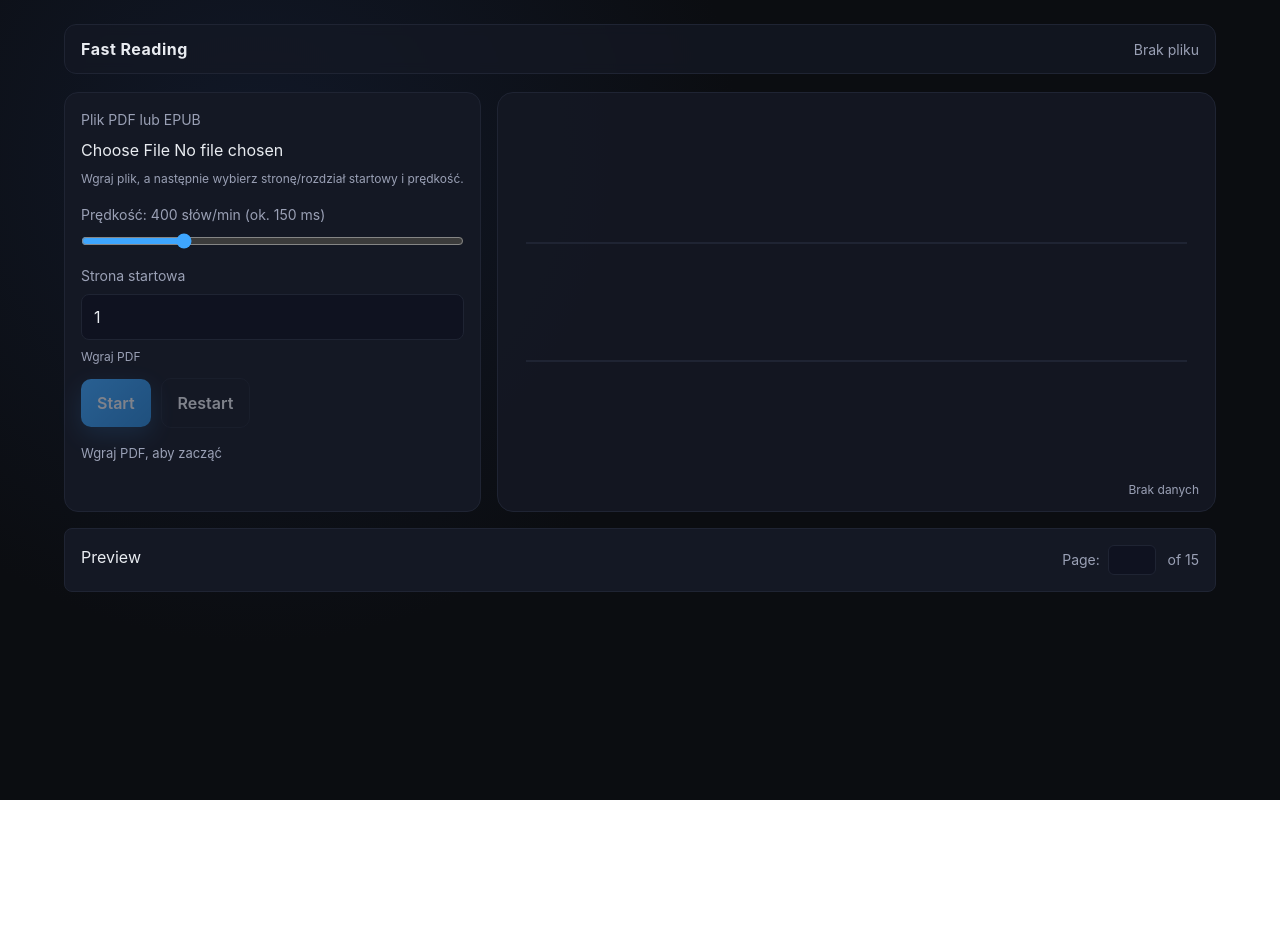
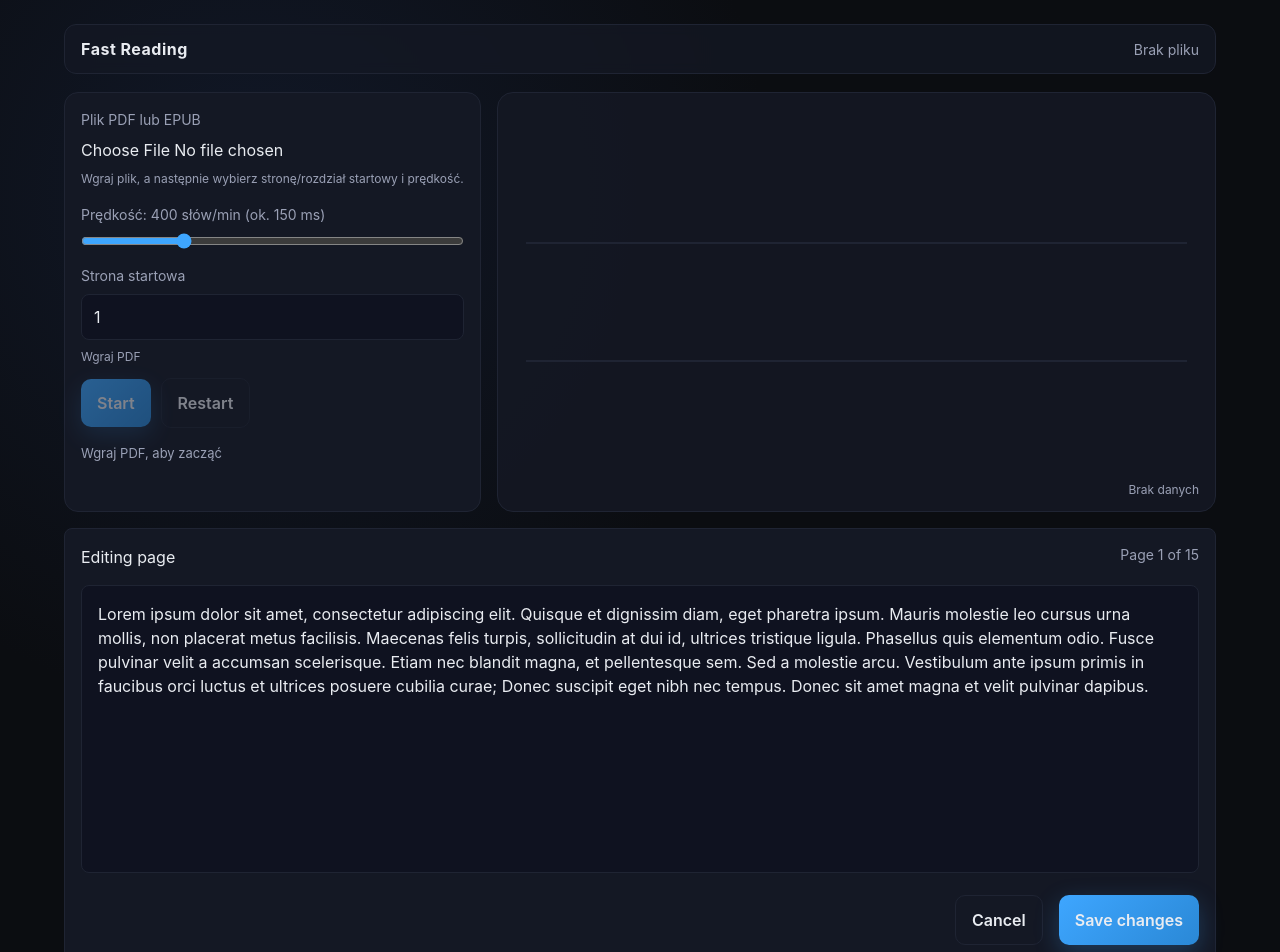
Before and after one commit to michaspie8/bodzioreader, a React (Vite) app: page / in a window 1280 px wide. Shown: the top 952 px of the page. Before the commit the page ends 800 px from the top, so only its background shows below. Built offline with nearby package versions, Linux system fonts and the light colour scheme.

Commit message:
finished preview component

```diff
--- a/package.json
+++ b/package.json
@@ -17,6 +17,7 @@
     "tailwindcss": "^4.1.18"
   },
   "devDependencies": {
+    "@iconify/react": "^6.0.2",
     "@types/react": "^19.2.9",
     "@types/react-dom": "^19.2.3",
     "@vitejs/plugin-react": "^4.3.1",
--- a/src/App.jsx
+++ b/src/App.jsx
@@ -1,25 +1,15 @@
 import { useEffect, useMemo, useState, useRef } from "react";
-import * as pdfjsLib from "pdfjs-dist";
-import pdfWorker from "pdfjs-dist/build/pdf.worker.mjs?url";
-import ePub from "epubjs";
+import { extractPdfPages } from "./utils/pdfExtractor.js";
+import { extractEpubPages, isEpub } from "./utils/epubExtractor.js";
+
+import { exampleWordsArray } from "./utils/exampleData.js";
+
 
 import PageVisualiser from "./components/pageVisualiser/pageVisualiser.tsx";
 
 const defaultWpm = 400;
 
-function splitWords(text) {
-  return text
-    .replace(/\s+/g, " ")
-    .replace(/\u00a0/g, " ")
-    .trim()
-    .split(" ")
-    .filter(Boolean);
-}
 
-//
-function cleanText(text) {
-  return text.normalize("NFKC");
-}
 
 //returns jsx of a word with highilighted middle letter
 function highlightWord(word) {
@@ -42,43 +32,9 @@ function highlightWord(word) {
   );
 }
 
-//check file extension or mime type
-function isEpub(file) {
-  return (
-    file?.type === "application/epub+zip" ||
-    file?.name?.toLowerCase().endsWith(".epub")
-  );
-}
 
 
-async function extractPdfPages(buffer) {
-  pdfjsLib.GlobalWorkerOptions.workerSrc = pdfWorker;
-  const pdf = await pdfjsLib.getDocument({ data: buffer }).promise;
-  const collected = [];
-  for (let pageNumber = 1; pageNumber <= pdf.numPages; pageNumber += 1) {
-    const page = await pdf.getPage(pageNumber);
-    const textContent = await page.getTextContent();
-    const pageText = textContent.items.map((item) => item.str).join(" ");
-    collected.push(splitWords(cleanText(pageText)));
-  }
-  return { pages: collected, pageCount: pdf.numPages, pagesRaw: collected };
-}
 
-async function extractEpubPages(buffer) {
-  const book = ePub(buffer);
-  const spine = await book.loaded.spine;
-  const items = spine?.spineItems || [];
-  const pages = [];
-  const pagesRaw = []; //pages with formatting of original file, for visualisation
-
-  for (const item of items) {
-    const content = await item.load(book.load.bind(book));
-    const text = content.replace(/<[^>]+>/g, " "); //remove HTML tags
-    pages.push(splitWords(cleanText(text)));
-    pagesRaw.push(content);
-  }
-  return { pages, pageCount: pages.length, pagesRaw: pagesRaw };
-}
 
 export default function App() {
   const [pages, setPages] = useState([]); // array of word arrays per page
@@ -178,69 +134,6 @@ export default function App() {
   const currentWord = words[currentIndex] || "";
   const msPerWord = Math.round(60000 / wpm);
 
-  const { currentPageNumber, currentWordInPageIndex, currentPageWords } =
-    useMemo(() => {
-      if (!pages.length || !words.length) {
-        return { currentPageNumber: null, currentWordInPageIndex: null, currentPageWords: [] };
-      }
-      const globalStartOffset = pageOffsets[safeStart - 1]?.start ?? 0;
-      const globalWordIndex = globalStartOffset + currentIndex;
-      const pageIndex = pageOffsets.findIndex((p) => globalWordIndex < p.end);
-      const wordIndexInPage =
-        pageIndex >= 0 ? globalWordIndex - pageOffsets[pageIndex].start : null;
-      return {
-        currentPageNumber: pageIndex >= 0 ? pageIndex + 1 : null,
-        currentWordInPageIndex: wordIndexInPage,
-        currentPageWords: pageIndex >= 0 ? pages[pageIndex] : [],
-      };
-    }, [pages, words.length, pageOffsets, safeStart, currentIndex]);
-
-
-
-  const visualisePage = () => {
-    if(!isEpub({name: fileName})) {
-    return <>
-          {currentPageNumber ? (
-            <>
-              <div className="page-meta">
-                Strona/rozdział: {currentPageNumber} z{" "}
-                {pageCount || pages.length}
-              </div>
-              <div className="page-text">
-                {currentPageWords.map((w, i) => (
-                  <span
-                    key={i}
-                    className={
-                      i === currentWordInPageIndex ? "word-highlight" : ""
-                    }
-                  >
-                    {w}{" "}
-                  </span>
-                ))}
-              </div>
-            </>
-          ) : (
-            <div className="hint">Wgraj plik, aby zobaczyć podgląd strony.</div>
-          )} </>;
-        }else
-    //use pages raw for visualisation with formatting
-    return <>
-
-      {currentPageNumber ? (
-        <>
-          <div className="page-meta">
-            Strona/rozdział: {currentPageNumber} z{" "}
-            {pageCount || pages.length}
-          </div>
-          <div
-            className="page-text"
-            dangerouslySetInnerHTML={{ __html: pagesRaw[currentPageNumber - 1] }}
-          ></div>
-        </>
-      ) : (
-        <div className="hint">Wgraj plik, aby zobaczyć podgląd strony.</div>
-      )} </>;
-  }
 
 
   return (
@@ -336,7 +229,7 @@ export default function App() {
 
         </div>
         <section className="page-visualisation">
-          <PageVisualiser pageCount={15} />
+          <PageVisualiser pageCount={15} words={exampleWordsArray} highlightIndex={6} page={1} mode="edit" />
         </section>
       </main>
     </div>
--- a/src/components/pageVisualiser/pageVisualiser.tsx
+++ b/src/components/pageVisualiser/pageVisualiser.tsx
@@ -1,20 +1,86 @@
-import { useState } from "react";
+import { Icon } from '@iconify/react';
 import "./style.css"
+import { useEffect, useState } from 'react';
 
-const PageVisualiser = ({words, pageCount} : {words: string[], pageCount: number}) => {
+const PageVisualiser = ({ words, pageCount, page, highlightIndex, mode, onChangePage: onPageChange, onChangeMode: onModeChange, onAddPage, onEditPage, onDeletePage, onSaveChanges }: {
+  words: string[] | undefined,
+  pageCount: number,
+  page: number,
+  highlightIndex: number,
+  mode: 'preview' | 'edit',
+  onChangePage?: (newPage: number) => void,
+  onChangeMode?: (newMode: 'preview' | 'edit') => void,
+  onAddPage?: () => void,
+  onEditPage?: () => void,
+  onDeletePage?: () => void,
+  onSaveChanges?: (newWords: string[]) => void,
+}) => {
 
-  const [mode, setMode] = useState<'preview' | 'edit'>('preview');
+  const [inputWords, setInputWords] = useState<string>("");
 
-  return <div className="page-visualiser-container p-4 rounded-lg w-full">
+  useEffect(() => {
+
+    if (mode === 'edit' && words) {
+      setInputWords(words.join(' '));
+    }
+
+  }, [mode, words]);
+
+  return <div className="page-visualiser-container p-4 rounded-lg w-full gap-4 flex flex-col">
     <header className="flex justify-between">
-      {mode === 'preview' ? 'Preview' : 'Edit'}
-      <div className="color-muted text-sm">Page:&nbsp;&nbsp;<input type="text" className="text-input rounded-md text-center w-12" />&nbsp;&nbsp; of {pageCount}</div>
+      {mode === 'preview' ? 'Preview' : 'Editing page'}
+      {mode === 'preview' ?
+        <div className="color-muted text-sm flex items-center gap-2">
+          <div>
+            Page:&nbsp;&nbsp;<input type="text" className="text-input rounded-md text-center w-12 py-1" value={page} />&nbsp;&nbsp; of {pageCount}
+          </div>
+          <div className='flex items-center gap-2'>
+
+            <button onClick={page > 1 && onPageChange ? () => onPageChange(page - 1) : undefined}>
+              <Icon icon="mdi:arrow-left" height={24} className={page == 1 ? 'color-border-light' : ''}></Icon>
+            </button>
+            <button className="rotate-180" onClick={page < pageCount && onPageChange ? () => onPageChange(page + 1) : undefined}>
+              <Icon icon="mdi:arrow-left" height={24} className={page > pageCount ? 'color-border-light' : ''}></Icon>
+            </button>
+            <button onClick={onAddPage}>
+              <Icon icon="mdi:plus" height={32}></Icon>
+            </button>
+            <button onClick={onEditPage}>
+              <Icon icon="mdi:square-edit-outline" height={24}></Icon>
+            </button>
+            <button onClick={onDeletePage}>
+              <Icon icon="mdi:trash-can-outline" height={24}></Icon>
+            </button>
+          </div>
+
+        </div> : <div className='color-muted text-sm'>
+          Page {page} of {pageCount}
+        </div>
+      }
 
 
 
-      </header>
-    <div></div>
-    <div></div>
+    </header>
+    <div>
+      {mode === 'preview' ?
+        <div className="color-muted">
+          {words?.slice(0, highlightIndex).join(' ') + ' '}
+          <span className="color-accent">{words?.[highlightIndex]}</span>
+          {' ' + words?.slice(highlightIndex + 1).join(' ')}
+        </div>
+        :
+        <div>
+          <textarea className="w-full text-input rounded-lg px-4 py-4 h-72 resize-none" value={inputWords} onChange={(e) => setInputWords(e.target.value)}></textarea>
+        </div>
+      }
+    </div>
+    {mode === 'edit' ?
+      <div className='flex flex-row-reverse gap-4'>
+        <button className="btn primary" onClick={() => onSaveChanges && inputWords && onSaveChanges(inputWords.split(' '))}>Save changes</button>
+        <button className="btn ghost" onClick={() => onModeChange && onModeChange('preview')}>Cancel</button>
+      </div>
+      : undefined
+    }
 
   </div>;
 }
--- a/src/globals.css
+++ b/src/globals.css
@@ -1,16 +1,23 @@
 @import "tailwindcss";
 
-.text-input{
+.text-input {
     background-color: var(--input-background);
     color: var(--text);
     border: var(--border) solid 1px;
-    padding: 0.25rem 0.5rem 0.25rem 0.5rem;
 }
 
-.text-input:focus{
+.text-input:focus {
     outline: none;
 }
 
-.color-muted{
+.color-muted {
     color: var(--muted)
 }
+
+.color-accent {
+    color: var(--accent)
+}
+
+.color-border-light {
+    color: var(--border-light)
+}
--- a/src/main.jsx
+++ b/src/main.jsx
@@ -3,6 +3,7 @@ import ReactDOM from "react-dom/client";
 import App from "./App";
 import "./styles.css";
 import "./globals.css"
+import "./styles/buttons.css";
 
 ReactDOM.createRoot(document.getElementById("root")).render(
   <React.StrictMode>
--- /dev/null
+++ b/src/styles/buttons.css
@@ -0,0 +1,29 @@
+.btn {
+    border: none;
+    padding: 12px 16px;
+    border-radius: 10px;
+    font-weight: 600;
+    cursor: pointer;
+    transition: transform 0.1s ease, box-shadow 0.2s ease, background 0.2s ease;
+}
+
+.btn:disabled {
+    opacity: 0.5;
+    cursor: not-allowed;
+}
+
+.btn.primary {
+    background: linear-gradient(135deg, var(--primary), var(--primary-strong));
+    color: var(--text);
+    box-shadow: 0 8px 24px rgba(62, 166, 255, 0.25);
+}
+
+.btn.ghost {
+    background: transparent;
+    color: var(--text);
+    border: 1px solid var(--border);
+}
+
+.btn:not(:disabled):hover {
+    transform: translateY(-1px);
+}
--- /dev/null
+++ b/src/utils/exampleData.js
@@ -0,0 +1 @@
+export const exampleWordsArray = "Lorem ipsum dolor sit amet, consectetur adipiscing elit. Quisque et dignissim diam, eget pharetra ipsum. Mauris molestie leo cursus urna mollis, non placerat metus facilisis. Maecenas felis turpis, sollicitudin at dui id, ultrices tristique ligula. Phasellus quis elementum odio. Fusce pulvinar velit a accumsan scelerisque. Etiam nec blandit magna, et pellentesque sem. Sed a molestie arcu. Vestibulum ante ipsum primis in faucibus orci luctus et ultrices posuere cubilia curae; Donec suscipit eget nibh nec tempus. Donec sit amet magna et velit pulvinar dapibus.".split(" ");
--- /dev/null
+++ b/src/utils/extractorHelpers.js
@@ -0,0 +1,13 @@
+export function splitWords(text) {
+    return text
+        .replace(/\s+/g, " ")
+        .replace(/\u00a0/g, " ")
+        .trim()
+        .split(" ")
+        .filter(Boolean);
+}
+
+//
+export function cleanText(text) {
+    return text.normalize("NFKC");
+}
--- /dev/null
+++ b/src/utils/pdfExtractor.js
@@ -0,0 +1,16 @@
+import { cleanText, splitWords } from "./extractorHelpers";
+import * as pdfjsLib from "pdfjs-dist";
+import pdfWorker from "pdfjs-dist/build/pdf.worker.mjs?url";
+
+export async function extractPdfPages(buffer) {
+    pdfjsLib.GlobalWorkerOptions.workerSrc = pdfWorker;
+    const pdf = await pdfjsLib.getDocument({ data: buffer }).promise;
+    const collected = [];
+    for (let pageNumber = 1; pageNumber <= pdf.numPages; pageNumber += 1) {
+        const page = await pdf.getPage(pageNumber);
+        const textContent = await page.getTextContent();
+        const pageText = textContent.items.map((item) => item.str).join(" ");
+        collected.push(splitWords(cleanText(pageText)));
+    }
+    return { pages: collected, pageCount: pdf.numPages, pagesRaw: collected };
+}
```
Also changed, not shown: src/styles.css (+21 -49 lines), src/utils/ePubExtractor.js (added, +25 -0 lines), 1 other file (tests, documents, lock files or other folders). Lines whose indentation alone changed are shown as unchanged.
